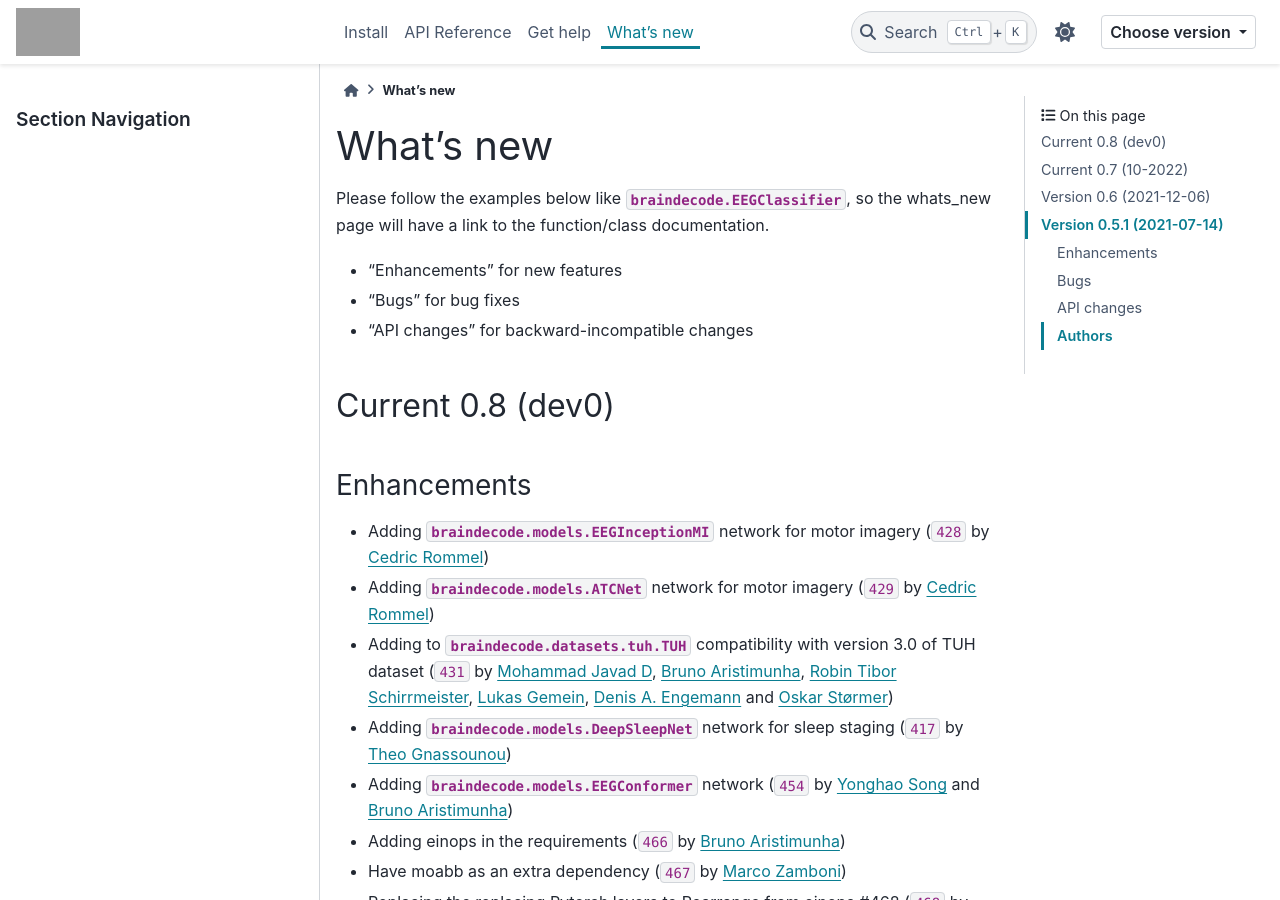
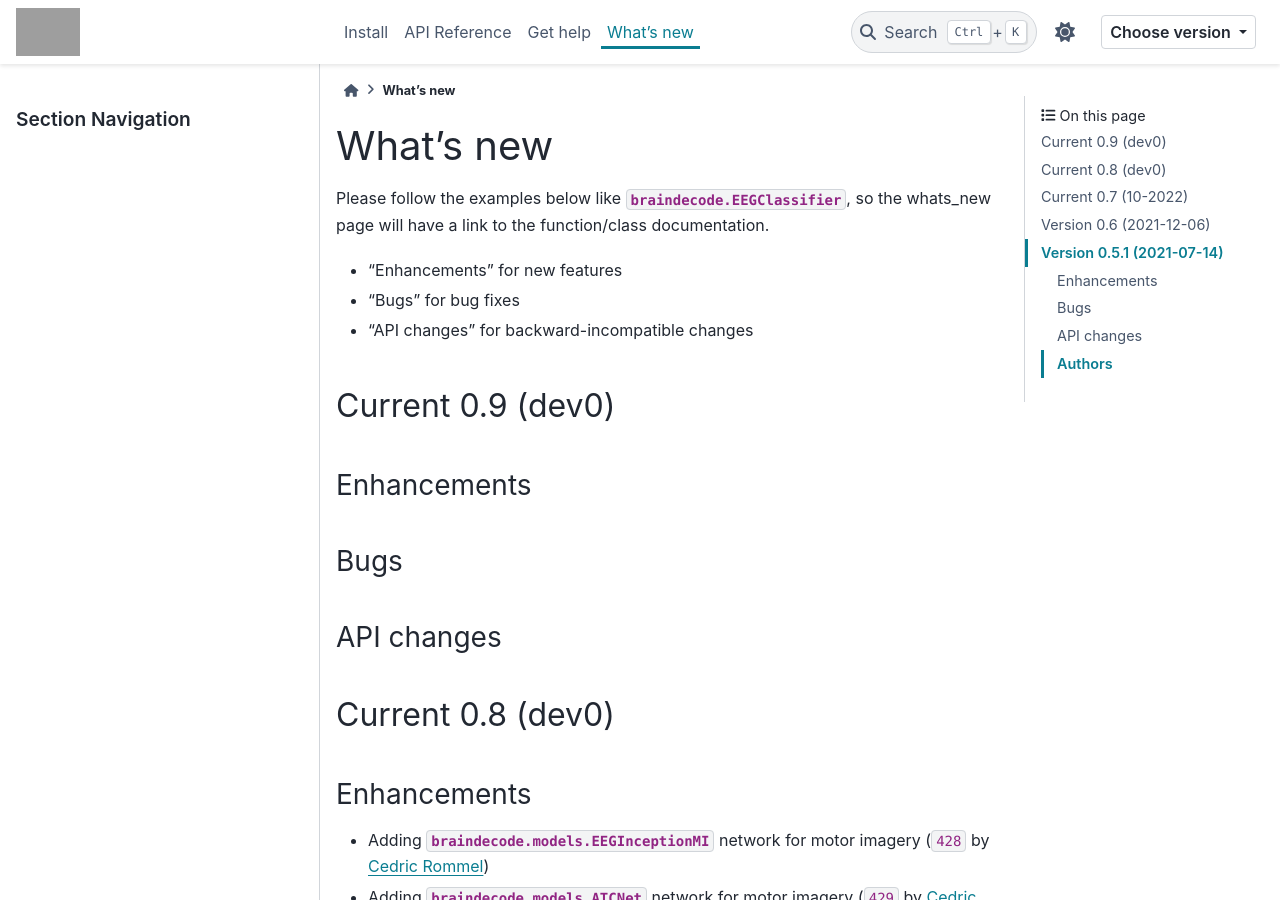
Before and after one commit to braindecode/braindecode, a Sphinx documentation site: the page built from docs/whats_new.rst, in a window 1280 px wide and 900 px high. Built offline with Sphinx 7.4.7 and the PyData theme 0.15.4, drawn with Linux system fonts in a browser that asks for light colours; pages that are not in the unit, such as notebooks, are missing from menus; comment, search, counter and statistics services are not loaded; cross-references to code outside the pages are shown as plain code; grey boxes are pictures that could not be loaded.

Commit message:
Updating the whats_new file

```diff
--- a/docs/whats_new.rst
+++ b/docs/whats_new.rst
@@ -18,6 +18,19 @@ whats_new page will have a link to the function/class documentation.
 
 .. _current:
 
+Current 0.9 (dev0)
+----------------------
+
+Enhancements
+~~~~~~~~~~~~
+
+Bugs
+~~~~
+
+API changes
+~~~~~~~~~~~
+
+.. _changes_0_8_0:
 Current 0.8 (dev0)
 ----------------------
 
```
